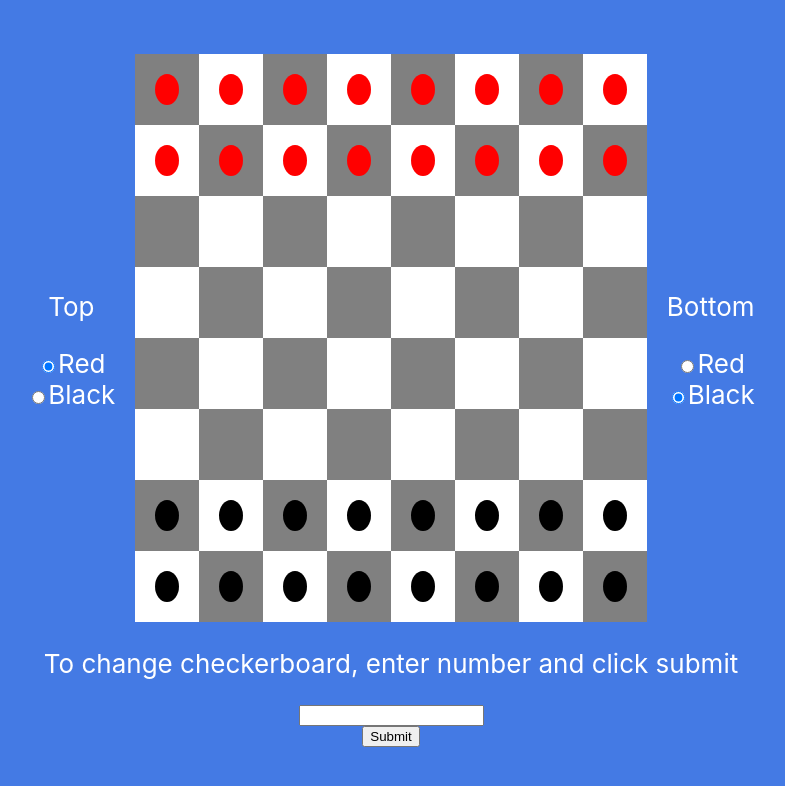
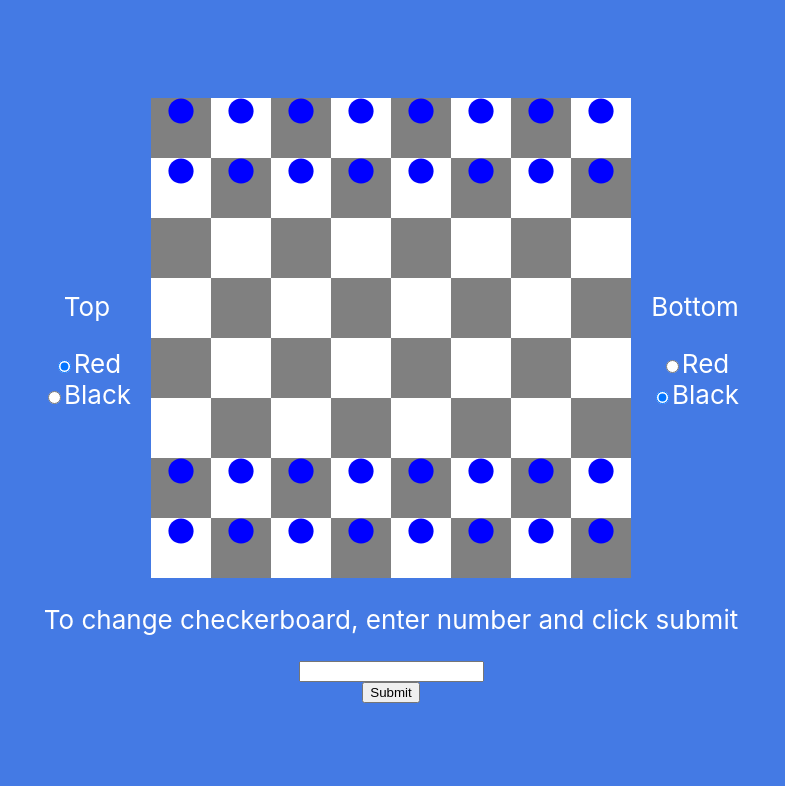
Before and after one commit to tbow5257/feel-the-mern, a React (Create React App) app in the folder client/: page / in a window 1280 px wide. Shown: the top 786 px of the page, without its empty margins (249-1034 px from the left). Built offline with nearby package versions, Linux system fonts and the light colour scheme.

Commit message:
add icon pkg and refactor empty div css

```diff
--- a/client/package.json
+++ b/client/package.json
@@ -9,6 +9,7 @@
     "axios": "^0.19.2",
     "react": "^16.12.0",
     "react-dom": "^16.12.0",
+    "react-icons": "^3.9.0",
     "react-scripts": "^3.4.0"
   },
   "scripts": {
--- a/client/src/App.css
+++ b/client/src/App.css
@@ -36,13 +36,25 @@
 
 .blacksquare {
   background-color: #808080;
-  padding: 20px;
+  width: 60px;
+  height: 60px;
   color: #808080;
+}
+
+.blacksquare:empty::after {
+  content: ".";
+  visibility: hidden;
 }
 
 .whitesquare {
   background-color: #fff;
-  padding: 20px;
+  width: 60px;
+  height: 60px;
+}
+
+.whitesquare:empty::after {
+  content: ".";
+  visibility: hidden;
 }
 
 .Grid {
@@ -66,9 +78,9 @@
 .red-triangle {
   width: 0;
   height: 0;
-  border-top: 50px solid transparent;
-  border-right: 100px solid red;
-  border-bottom: 50px solid transparent;
+  border-top: 50% solid transparent;
+  border-right: 100% solid red;
+  border-bottom: 50% solid transparent;
 }
 
 .black-circle {
@@ -79,12 +91,12 @@
   color: #000000;
 }
 
-.green-triangle {
+.black-triangle {
   width: 0;
   height: 0;
-  border-top: 50px solid transparent;
-  border-right: 100px solid red;
-  border-bottom: 50px solid transparent;
+  border-top: 50% solid transparent;
+  border-right: 100% solid red;
+  border-bottom: 50% solid transparent;
 }
 
 .Grid-Container {
--- a/client/src/App.js
+++ b/client/src/App.js
@@ -27,12 +27,12 @@ function App() {
         <div className="Grid-Container">
           <div className="Colors-Container">
             <p>Top</p>
-            <Colors region="top"/>
+            <Colors region="topColor"/>
           </div>
           <div className="Grid">{makeBoard(size)}</div>
             <div className="Colors-Container">
               <p>Bottom</p>
-              <Colors region="bottom"/>
+              <Colors region="bottomColor"/>
             </div>
         </div>
         <p>To change checkerboard, enter number and click submit</p>
--- a/client/src/CheckboardContext.js
+++ b/client/src/CheckboardContext.js
@@ -4,12 +4,12 @@ export const StoreContext = React.createContext(null);
 
 export default ({children}) => {
 
-    const [top, setTop] = React.useState("red-circle")
-    const [bottom, setBottom] = React.useState("black-circle")
+    const [topColor, setTopColor] = React.useState("red-circle")
+    const [bottomColor, setBottomColor] = React.useState("black-circle")
 
     const store = {
-        top: [top, setTop],
-        bottom: [bottom, setBottom],
+        topColor: [topColor, setTopColor],
+        bottomColor: [bottomColor, setBottomColor],
     };
 
     return <StoreContext.Provider value={store}>{children}</StoreContext.Provider>
--- a/client/src/Shape.js
+++ b/client/src/Shape.js
@@ -1,23 +1,24 @@
 import React, { useContext } from 'react';
 import { StoreContext } from './CheckboardContext';
 import './App.css';
+import { FaCircle } from 'react-icons/fa';
 
 function Shape(props) {
-    const { top, bottom } = React.useContext(StoreContext)
+    const { topColor, bottomColor } = React.useContext(StoreContext)
     let shapeType;
-    console.log(top, bottom);
+    console.log(topColor, topColor);
 
     if (props.shapeRegion === "top"){
-        shapeType = top[0];
+        shapeType = topColor[0];
     } else if (props.shapeRegion === "bottom") {
-        shapeType = bottom[0];
+        shapeType = bottomColor[0];
     } else {
         shapeType = ""
     }
     // shape type CSS
     return (
-        <div className={shapeType}>
-        --
+        <div className="hehe">
+            <FaCircle style={{ color: 'blue'}}/>
         </div>
     );
 }
--- a/client/src/Square.js
+++ b/client/src/Square.js
@@ -10,7 +10,7 @@ function Square(props) {
     } else if (props.row === 0 || props.row === 1) {
         child = (<Shape shapeRegion="top"/>)
     } else {
-        child = "--"
+        child = ""
     }
     return (
         <div row={props.row} className={props.btype}>
```
Also changed, not shown: client/src/ChooseShape.js (added, +47 -0 lines), 1 other file (tests, documents, lock files or other folders).
